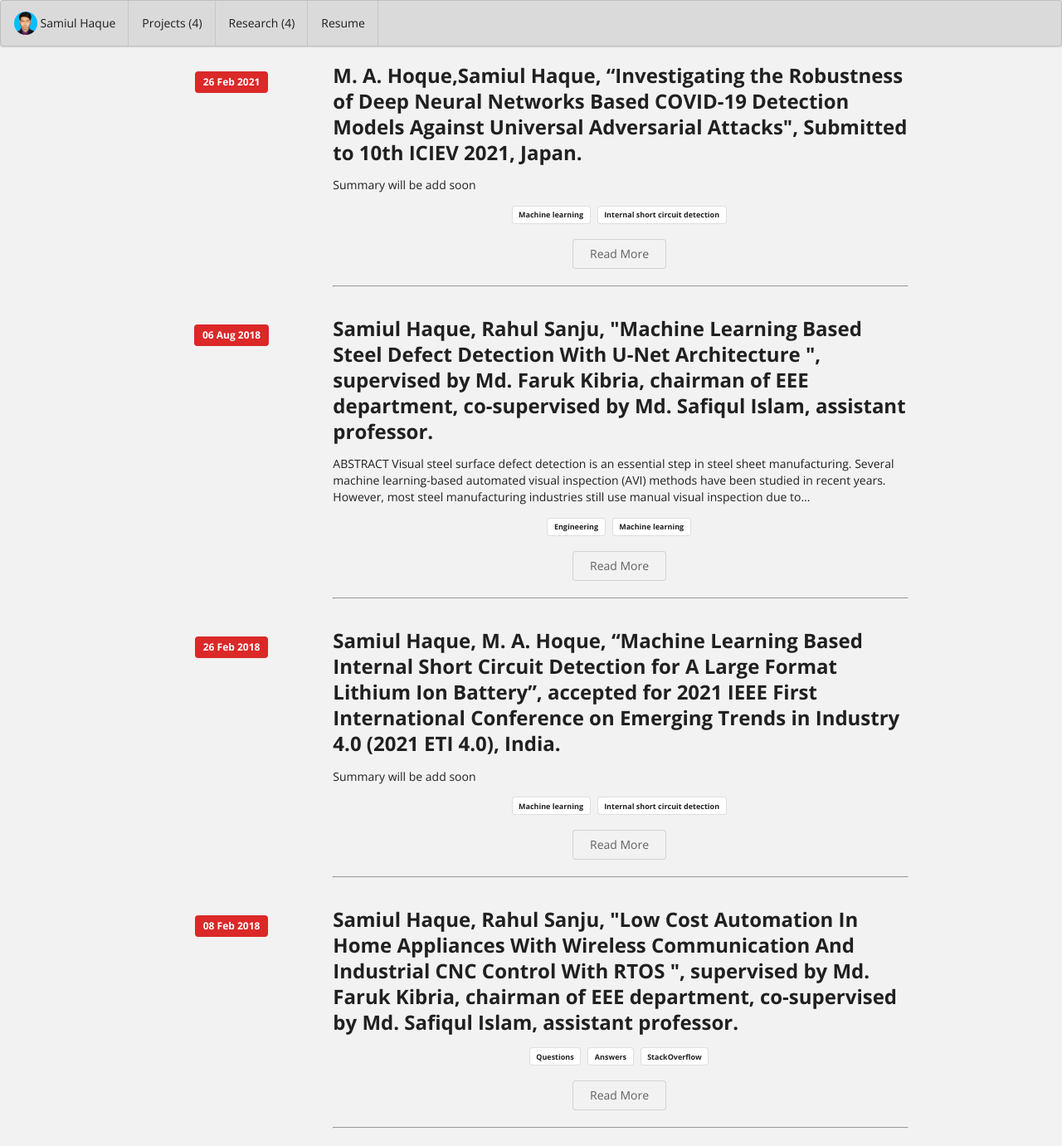
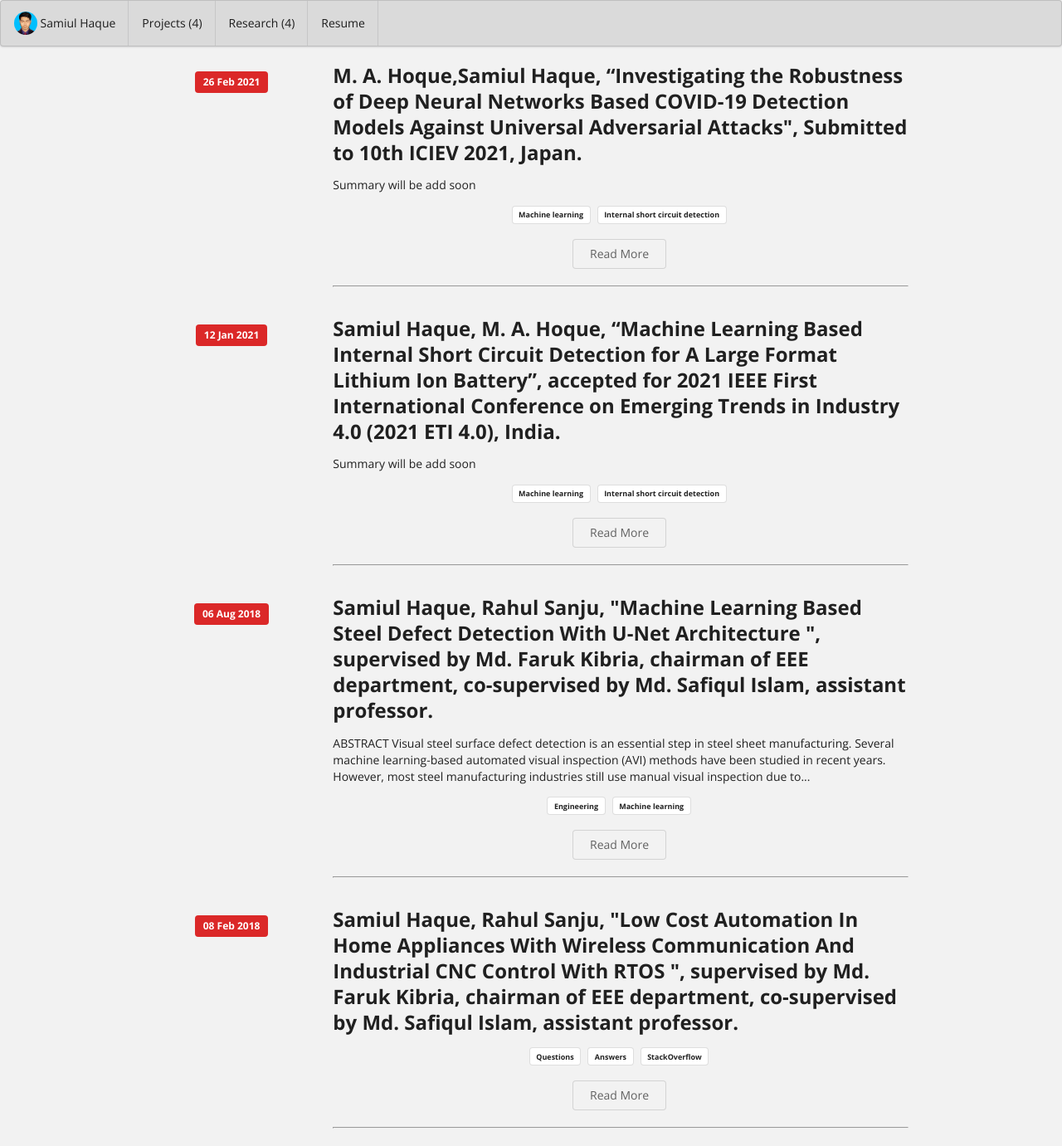
Before and after one commit to samiulextreem/samiulextreem.github.io, a Jekyll site: the page built from research/index.html, in a window 1280 px wide. Shown: the whole page at 83% size. Built offline with Jekyll 4.4.1, drawn with Linux system fonts in a browser that asks for light colours.

Commit message:
Update and rename 2020-01-15.md to 2021-01-12.md

```diff
--- a/research/2020-01-15.md
+++ b/research/2021-01-12.md
@@ -3,7 +3,7 @@ layout: essay
 type: essay
 title: Samiul Haque,  M. A. Hoque, “Machine Learning Based Internal Short Circuit Detection for A Large Format Lithium Ion Battery”,  accepted for 2021 IEEE First International Conference on Emerging Trends in Industry 4.0 (2021 ETI 4.0), India.
 # All dates must be YYYY-MM-DD format!
-date: 2018-02-26
+date: 2021-01-12
 labels:
   - Machine learning
   - Internal short circuit detection
```
